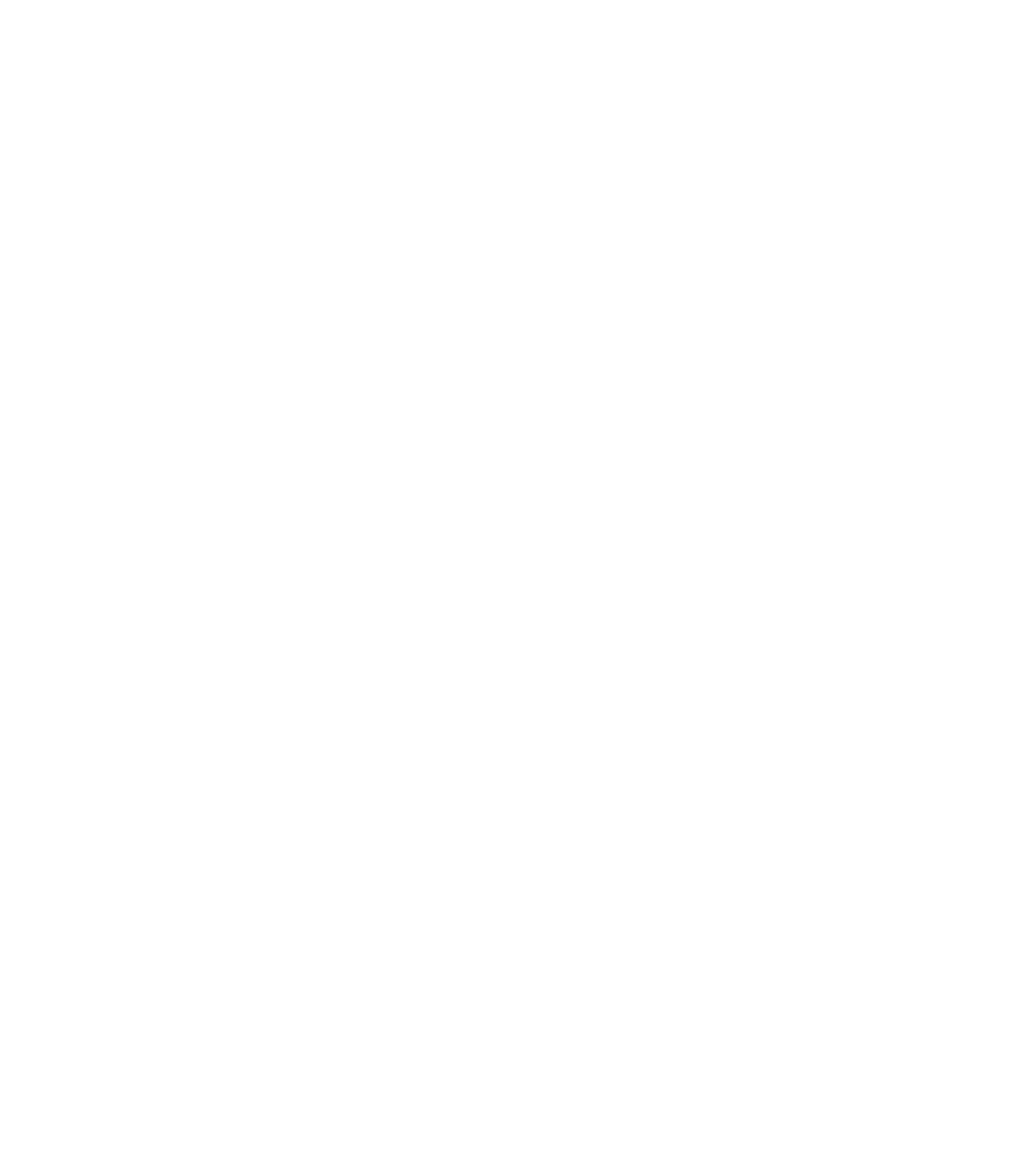
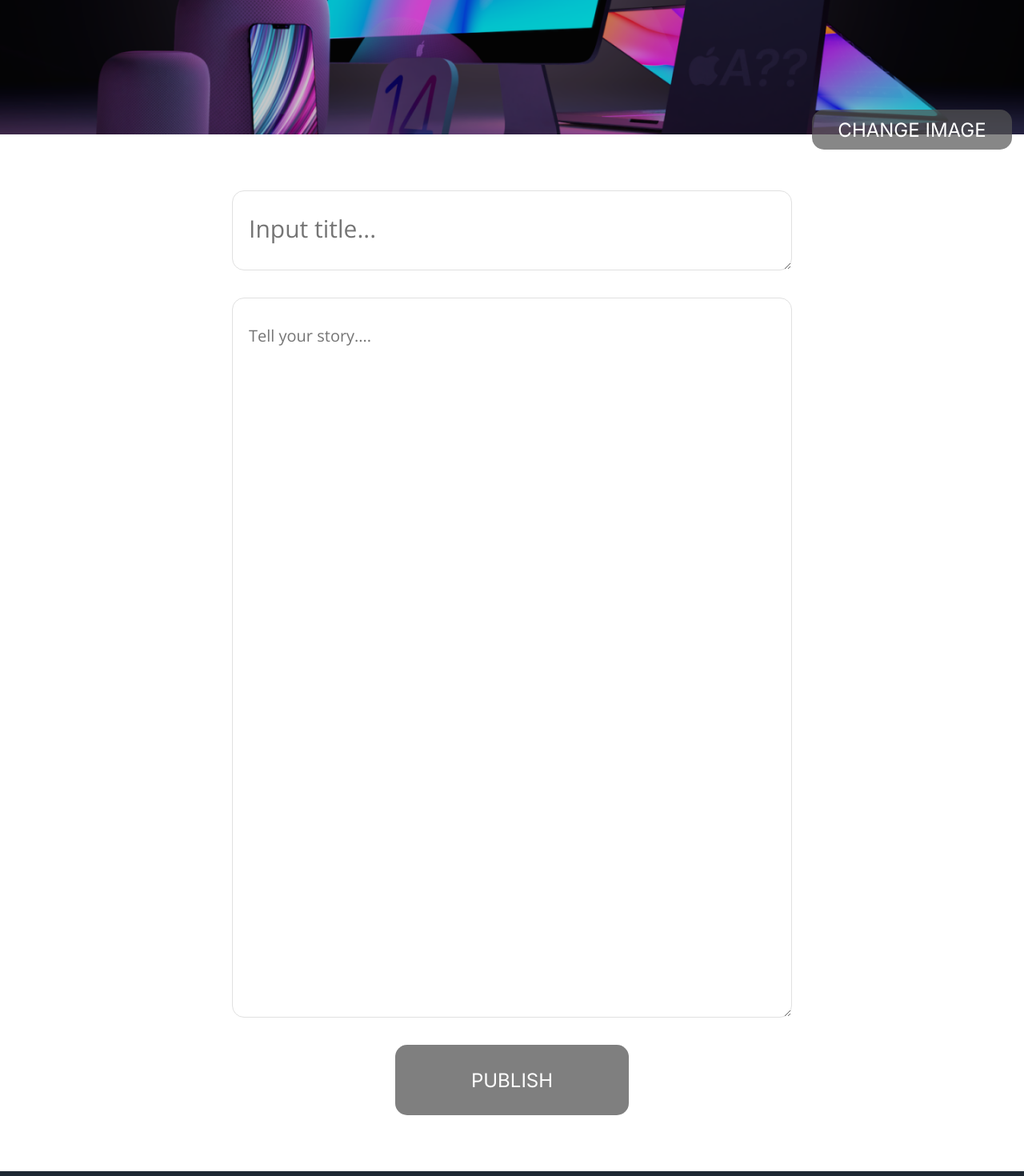
Before and after one commit to CuongXuanLe/TechnologyWeb, a React (Create React App) app in the folder client/: page /write in a window 1280 px wide. Shown: the part 460-1930 px from the top of the page at 80% size. Before the commit the page ends 800 px from the top, so only its background shows below. Built offline with nearby package versions, Linux system fonts and the light colour scheme.

Commit message:
finish writePage

```diff
--- a/client/src/Components/Write/WritePage.css
+++ b/client/src/Components/Write/WritePage.css
@@ -0,0 +1,85 @@
+.main__writePage{
+    position: relative;
+    display: flex;
+    flex-direction: column;
+    justify-content: center;
+    align-items: center;
+}
+
+.writePage__img{
+    display: flex;
+    flex-direction: column;
+}
+
+.writePage__img img{
+    width: 100%;
+    position: relative;
+}
+.writePage__img button{
+    position: absolute;
+    top: 495px;
+    right: 0;
+    width: 250px;
+    height: 50px;
+    margin: 0 15px 15px 0;
+    background: rgba(84, 84, 84, 0.7);
+    border-radius: 15px;
+    border-style: none;
+    font-family: 'Inter';
+    font-style: normal;
+    font-weight: 400;
+    font-size: 24px;
+    line-height: 29px;
+    color: #FFFFFF;
+    cursor: pointer;
+}
+
+.writePage__write{
+    display: flex;
+    flex-direction: column;
+    align-items: center;
+    margin: 70px 245px;
+}
+
+.writePage__write textarea{
+    width: 700px;
+    border: 1px solid #E0E0E0;
+    border-radius: 15px;
+    display: flex;
+    flex-wrap: wrap;
+    font-family: 'Open Sans';
+    font-style: normal;
+    font-weight: 400;
+    font-size: 30px;
+    line-height: 24px;
+}
+
+.write__tittle{
+    margin-bottom: 34px;
+    height: 100px;
+    padding: 35px 20px;
+}
+
+.writePage__write .write__content{
+    padding: 35px 20px;
+    margin-bottom: 34px;
+    height: 900px;
+    font-weight: 400;
+    font-size: 20px;
+    line-height: 24px;
+}
+
+.writePage__write button{
+    width: 292px;
+    height: 88px;
+    background: rgba(0, 0, 0, 0.5);
+    border-radius: 15px;
+    border: none;
+    font-family: 'Inter';
+    font-style: normal;
+    font-weight: 500;
+    font-size: 24px;
+    line-height: 29px;
+    color: #FFFFFF;
+    cursor: pointer;
+}
--- a/client/src/Components/Write/WritePage.jsx
+++ b/client/src/Components/Write/WritePage.jsx
@@ -4,8 +4,16 @@
 
 const WritePage = () => {
   return (
-    <div>
-
+    <div className='main__writePage'>
+      <div className="writePage__img">
+        <img src={images.HeaderWrite} alt="Image Write"/>
+        <button className='change__img'>CHANGE IMAGE</button>
+      </div>
+      <div className="writePage__write">
+        <textarea className='write__tittle' type="text" placeholder='Input title...'/>
+        <textarea className='write__content' type="text" placeholder='Tell your story....' />
+        <button>PUBLISH</button>
+      </div>
     </div>
   )
 }
--- a/client/src/pages/Write/Write.css
+++ b/client/src/pages/Write/Write.css
@@ -0,0 +1,4 @@
+.blog__write{
+    position: relative;
+    margin-top: 100px;
+}
--- a/client/src/pages/Write/Write.jsx
+++ b/client/src/pages/Write/Write.jsx
@@ -1,10 +1,11 @@
 import React from 'react'
 import './Write.css'
+import { WritePage } from '../../components'
 
 const Write = () => {
   return (
-    <div>
-
+    <div className="blog__write">
+      <WritePage/>
     </div>
   )
 }
```
